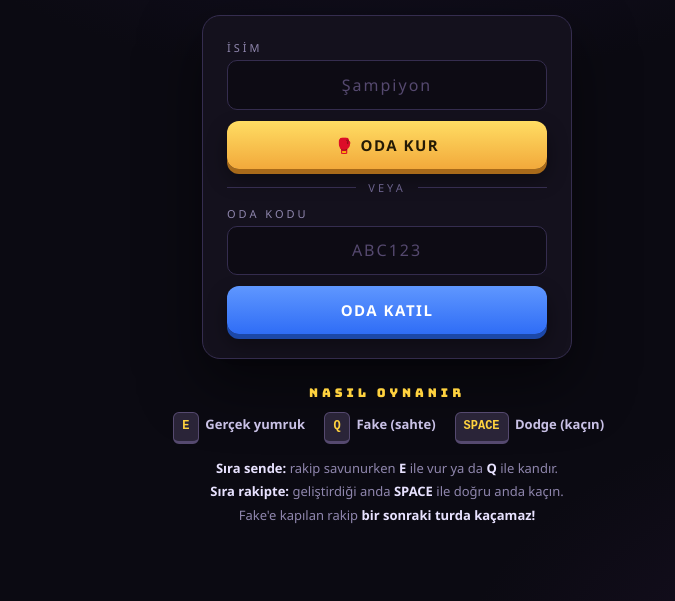
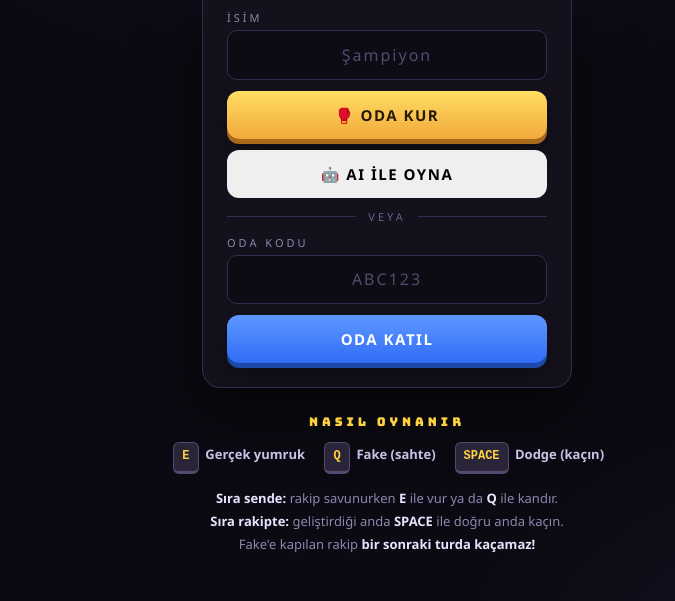
Before and after one commit to ReinhardVanAstrea132/yumruk, a plain HTML site: page index.html in a window 1280 px wide. Shown: the part 199-800 px from the top of the page, without its empty margins (253-928 px from the left). Drawn offline with Linux system fonts and the light colour scheme.

Commit message:
Add AI play button to index.html

```diff
--- a/index.html
+++ b/index.html
@@ -25,6 +25,7 @@
     <input id="nick" type="text" maxlength="12" placeholder="Şampiyon" autocomplete="off" spellcheck="false">
 
     <button id="btn-create" class="btn btn-primary">🥊 ODA KUR</button>
+    <button id="btn-ai" class="btn btn-ai">🤖 AI İLE OYNA</button>
 
     <div class="divider"><span>VEYA</span></div>
 
```
